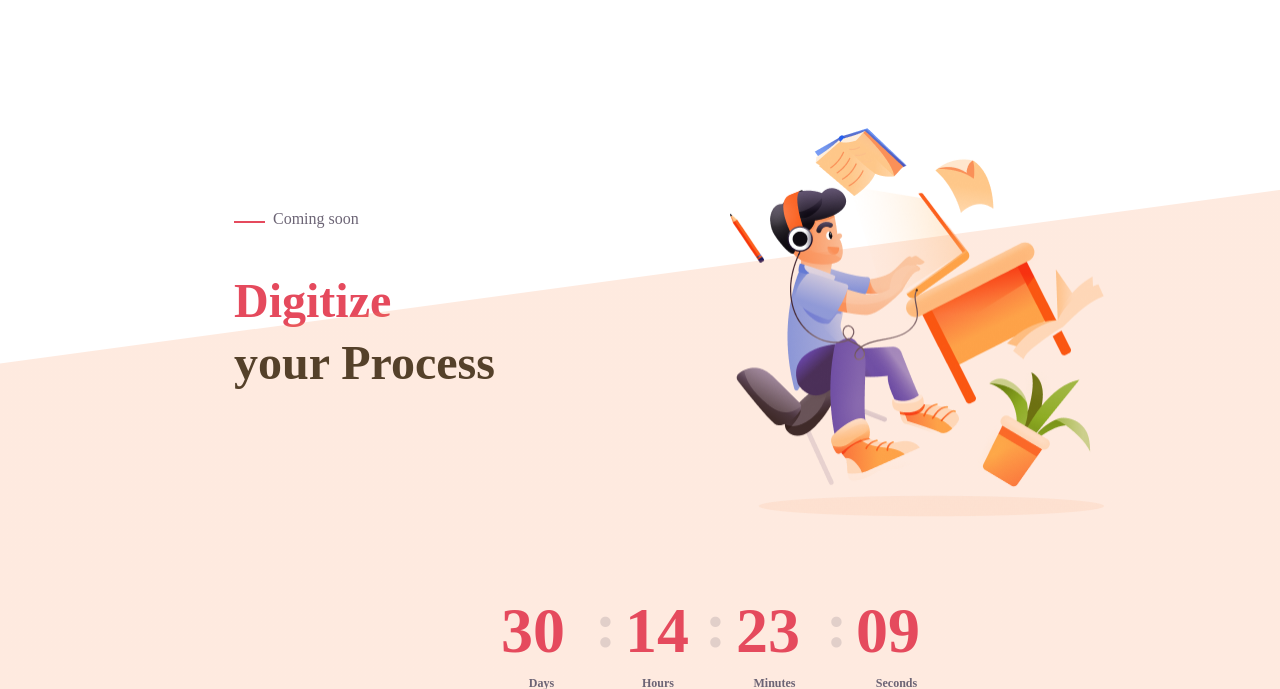
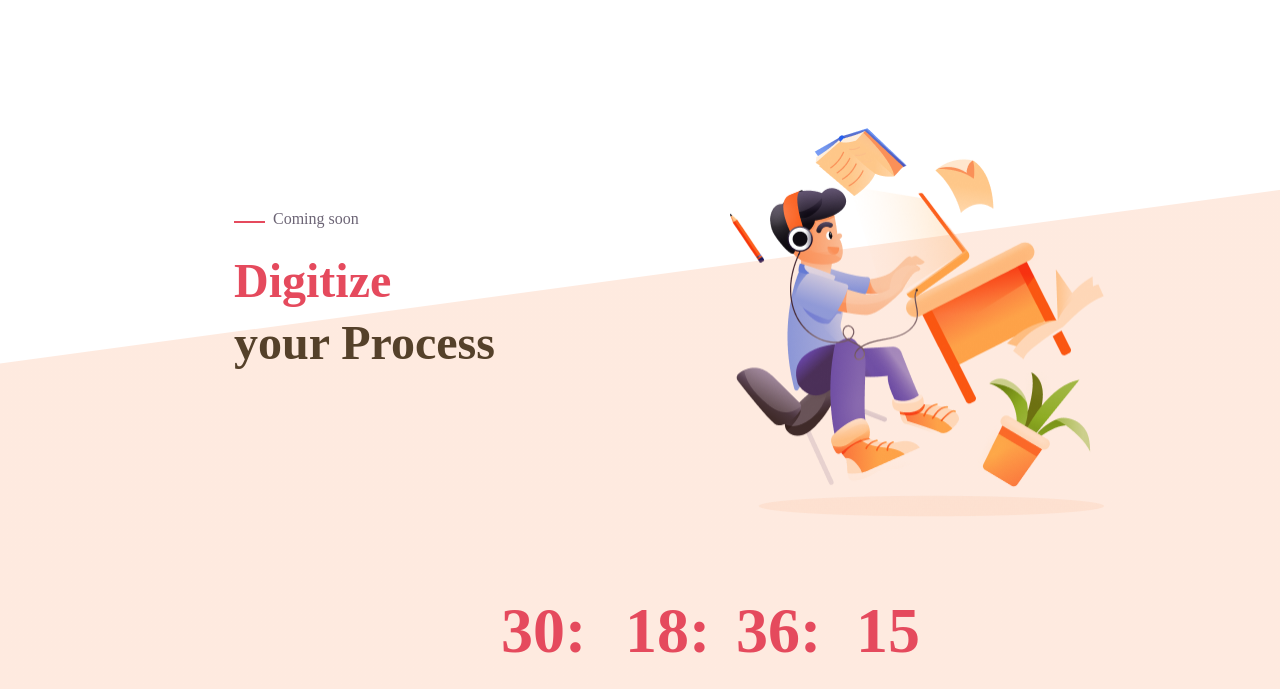
Before and after one commit to jelassi95/e-nartek, a plain HTML site: page index.html in a window 1280 px wide. Shown: the part 111-800 px from the top of the page. Drawn offline with nearby package versions, Linux system fonts and the light colour scheme.

Commit message:
Second-Commit

```diff
--- a/css/style.css
+++ b/css/style.css
@@ -26,7 +26,7 @@ img{
 }
 
 /*****subscribe Style****/
-.subscribe {
+.Subscribe {
 position: absolute;
 width: 72px;
 height: 21px;
@@ -41,31 +41,7 @@ text-align: right;
 color: #E54A5D;
 }
 
-.modal-body.email{
-position: absolute;
-width: 378px;
-height: 40px;
-left: 494px;
-top: 962px;
-padding:15px;
-background: #FFFFFF;
-border: 1px solid #E2DADB;
-border-radius: 50px;
-}
-.modal-body.btn{
-position: absolute;
-width: 147px;
-height: 40px;
-left: 799px;
-top: 962px;
-background: #E54A5D;
-border-radius: 50px;
-color:white;
-font-style: normal;
-font-weight: bold;
-font-size: 16px;
-line-height: 24px;
-}
+
 /* Who we are? */
 
 .who {
@@ -179,11 +155,7 @@ line-height: 48px;
 color: #6C6475;
 
 }
-
-
-/* 30 */
-
-#groupe-counter .part1 p{
+#days{
     position: absolute;
     width: 80px;
     height: 96px;
@@ -194,44 +166,9 @@ font-style: normal;
     font-weight: 600;
     font-size: 64px;
     line-height: 96px;
-/* identical to box height */
     color: #E54A5D;
     }
-/* Days */
-
-.Days {
-position: absolute;
-width: 31px;
-height: 18px;
-left: 526px;
-top: 785px;
-font-family: Poppins;
-font-style: normal;
-font-weight: 600;
-font-size: 12px;
-line-height: 18px;
-/* identical to box height */
-text-align: center;
-color: #6C6475;
-}
-
-
-/* : */
-.separater1{
-position: absolute;
-width: 17px;
-height: 96px;
-left: 595px;
-top: 689px;
-font-family: Poppins;
-font-style: normal;
-font-weight: 600;
-font-size: 64px;
-line-height: 96px;
-/* identical to box height */
-color: rgba(108, 100, 117, 0.2);
-}
-.part2 p{
+    #hours{
     position: absolute;
     width: 66px;
     height: 96px;
@@ -242,29 +179,10 @@ font-style: normal;
     font-weight: 600;
     font-size: 64px;
     line-height: 96px;
-/* identical to box height */
     color: #E54A5D;
     }
 
-/* Hours */
-
-.Hours{
-position: absolute;
-width: 36px;
-height: 18px;
-left: 640px;
-top: 785px;
-font-family: Poppins;
-font-style: normal;
-font-weight: 600;
-font-size: 12px;
-line-height: 18px;
-/* identical to box height */
-text-align: center;
-color: #6C6475;
-
-}
-.part3{
+    #minutes{
     position: absolute;
     width: 76px;
     height: 96px;
@@ -275,57 +193,10 @@ font-style: normal;
     font-weight: 600;
     font-size: 64px;
     line-height: 96px;
-/* identical to box height */
     color: #E54A5D;
     }
 
-.Minutes{
-position: absolute;
-width: 49px;
-height: 18px;
-left: 750px;
-top: 785px;
-font-family: Poppins;
-font-style: normal;
-font-weight: 600;
-font-size: 12px;
-line-height: 18px;
-/* identical to box height */
-text-align: center;
-color: #6C6475;
-}
-
-/* : */
-
-.separater2{
-position: absolute;
-width: 17px;
-height: 96px;
-left: 705px;
-top: 689px;
-font-family: Poppins;
-font-style: normal;
-font-weight: 600;
-font-size: 64px;
-line-height: 96px;
-color: rgba(108, 100, 117, 0.2);
-}
-
-.separater3{
- position: absolute;
-width: 17px;
-height: 96px;
-left: 826px;
-top: 689px;
-font-family: Poppins;
-font-style: normal;
-font-weight: 600;
-font-size: 64px;
-line-height: 96px;
-/* identical to box height */
-color: rgba(108, 100, 117, 0.2);
-}
-.part4 p{
+    #seconds{
     position: absolute;
     width: 82px;
     height: 96px;
@@ -336,27 +207,11 @@ font-style: normal;
     font-weight: 600;
     font-size: 64px;
     line-height: 96px;
-/* identical to box height */
     color: #E54A5D;
     }
 
 
-/* Seconds */
-.Seconds{
-position: absolute;
-width: 53px;
-height: 18px;
-left: 870px;
-top: 785px;
-font-family: Poppins;
-font-style: normal;
-font-weight: 600;
-font-size: 12px;
-line-height: 18px;
-/* identical to box height */
-text-align: center;
-color: #6C6475;
-}
+
 /* Ellipse_7 */
 
 
--- a/index.html
+++ b/index.html
@@ -3,11 +3,12 @@
     <meta charset="UTF-8">
     <meta name="viewport" content="width=device-width, initial-scale=1.0">
     <title>e-nartek website</title>
-    <link rel="stylesheet" href="https://maxcdn.bootstrapcdn.com/bootstrap/3.4.1/css/bootstrap.min.css">
-    <script src="https://ajax.googleapis.com/ajax/libs/jquery/3.5.1/jquery.min.js"></script>
-    <script src="https://maxcdn.bootstrapcdn.com/bootstrap/3.4.1/js/bootstrap.min.js"></script>
+    <script type="text/javascript" src="js/jquery.js"></script>
+
+<link rel="stylesheet" href="https://stackpath.bootstrapcdn.com/bootstrap/4.3.1/css/bootstrap.min.css" integrity="sha384-ggOyR0iXCbMQv3Xipma34MD+dH/1fQ784/j6cY/iJTQUOhcWr7x9JvoRxT2MZw1T" crossorigin="anonymous">
+<script src="https://stackpath.bootstrapcdn.com/bootstrap/4.3.1/js/bootstrap.min.js" integrity="sha384-JjSmVgyd0p3pXB1rRibZUAYoIIy6OrQ6VrjIEaFf/nJGzIxFDsf4x0xIM+B07jRM" crossorigin="anonymous"></script>
         <link rel="stylesheet" href="css/style.css">
-    <script type="text/javascript" src="js/main.js"></script>
+
 
 </head>
 <body>
@@ -15,26 +16,28 @@
         <div class="container">
             <img src="images/Logo.svg" alt="Logo">
 
-            <!-- Trigger the modal with a button -->
-  <a class="Subscribe" data-toggle="modal" data-target="#myModal">Subscribe</a>
 
-  <!-- Modal -->
-  <div class="modal fade" id="myModal" role="dialog">
+                <a href="" type="text" class="Subscribe" data-toggle="modal" data-target="#logModal">Subscribe</a>
+                    <div class="modal fade" role="dialog" id="logModal">
                         <div class="modal-dialog">
-
-      <!-- Modal content-->
                             <div class="modal-content">
                                 <div class="modal-header">
-          <h4 class="modal-title text-center">Be the first to know when e-nartek lanches</h4>
-        <div class="modal-body text-center">
-        <input class="email" type="text" placeholder="Your email goes here">
-        <button class="btn" type="button"  data-dismiss="modal">Let me know</button>
+                                    <h5 class="moadal-title">
+                                        Be the first to know when e-nartek lanches
+                                    </h5>
+                                </div>
+                                <div class="modal-body">
+                                    <div class="form-group">
+                                        <input class="form-control" type="text" placeholder="Your email goes here">
+                                    </div>
+                                </div>
+
+                                <div class="modal-footer">
+                                    <button  type="submit" class="btn btn-danger">Let me know</button>
                                 </div>
                             </div>
                         </div>
                     </div>
-</div>
-
         <a href="./who-we-are.html" class="who">Who we are ?</a>
             <p class="Line2"></p>
 
@@ -45,34 +48,18 @@
                     <br> <span class="grey">your Process</span>  </h2>
                 <img src="images/Artwork.png" class="Artwork" alt="">
                 <div class="Ellipse7"></div>
-                <div id="groupe-counter">
-                    <div class="part1">
-                        <p>30</p>
-                    </div>
-                    <div class="Days">Days
-                    </div>
-                    <div class="separater1">:</div>
 
-                    <div class="part2">
-                        <p>14</p>
-                    </div>
-                    <div class="Hours">Hours
-                    </div>
-                    <div class="separater2">:</div>
 
-                    <div class="part3">
-                        <p>23</p>
-                    </div>
-                    <div class="Minutes">Minutes
-                    </div>
-                    <div class="separater3">:</div>
-
-                    <div class="part4">
-                        <p>09</p>
-                    </div>
-                    <div class="Seconds">Seconds
+                <div class="content">
+                    <div class="numbers">
+                        <div class="Days" id="days"> Days</div>
+                        <div class="Hours" id="hours">Hours</div>
+                        <div class="Minutes" id="minutes">Minutes</div>
+                        <div class="Seconds" id="seconds">Seconds</div>
                     </div>
                 </div>
+
+
                 <h3>Be the first to know when e-nartek lanches</h3>
 
             </div>
@@ -93,6 +80,37 @@
                 </div>
         </div>
     </footer>
+    <script type="text/javascript" src="js/jquery.js"></script>
+    <script>
+     jQuery (function($){
+         var launch = new Date(2021,03,11,09,00,00);
+         var days = $('#days');
+         var hours = $('#hours');
+         var minutes = $('#minutes');
+         var seconds = $('#seconds');
 
+         setDate();
+         function setDate(){
+            var now = new Date();
+            var s =  (launch.getTime() - now.getTime())/1000;
+            var d = Math.floor(s/86400);
+            days.html('<strong>'+d+'</strong>' +':');
+            s-= d*86400;
+
+            var h = Math.floor(s/3600);
+            hours.html('<strong>'+h+'</strong>' + ':');
+            s-= h*3600;
+
+            var m = Math.floor(s/60);
+            minutes.html('<strong>'+m+'</strong>'+ ':');
+            s-= m*60;
+
+            var s = Math.floor(s);
+            seconds.html('<strong>'+s+'</strong>'  );
+            s-= s*60;
+            setTimeout(setDate,1000);
+         }
+     })
+    </script>
 </body>
 </html>
```
Also changed, not shown: sub.html (added, +43 -0 lines), subscribe.html (deleted, +0 -72 lines), js/jquery.js. Lines whose indentation alone changed are shown as unchanged.
